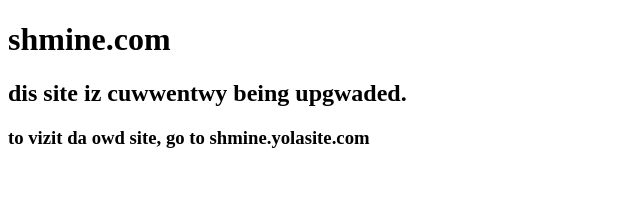
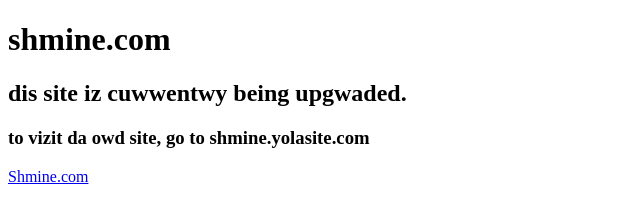
Before and after one commit to ShminePostalService/Shmine.com, a plain HTML site: page index.html in a window 1280 px wide. Shown: the whole page, without its empty margins (0-640 px from the left). Drawn offline with Linux system fonts and the light colour scheme.

Commit message:
Update index.html

```diff
--- a/index.html
+++ b/index.html
@@ -10,6 +10,7 @@
 <h2>dis site iz cuwwentwy being upgwaded. </h2>
 
 <h3>to vizit da owd site, go to shmine.yolasite.com </h3>
+  <a href="https://shmine.yolasite.com/"> Shmine.com </a>
 
 </body>
 </html>
```
